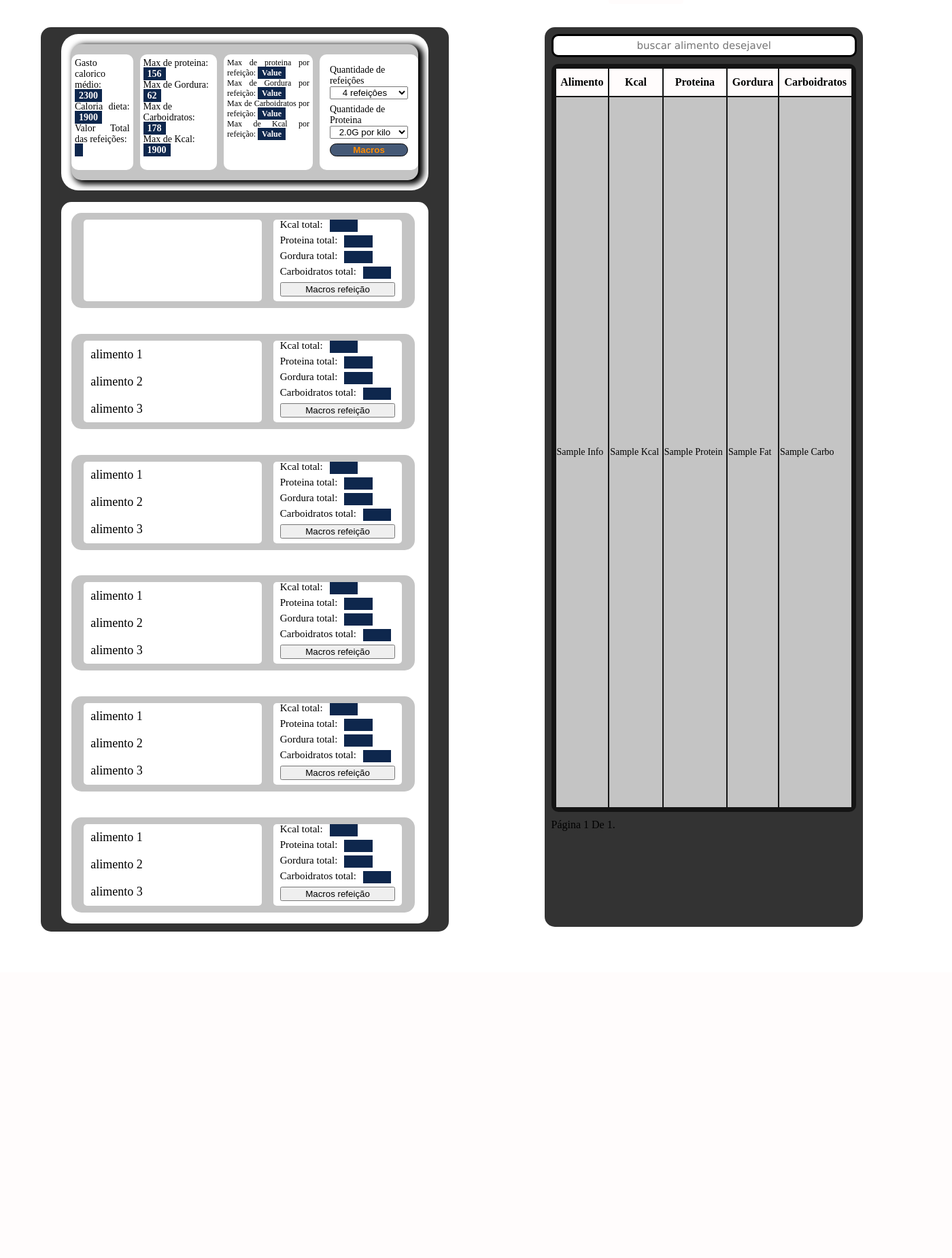
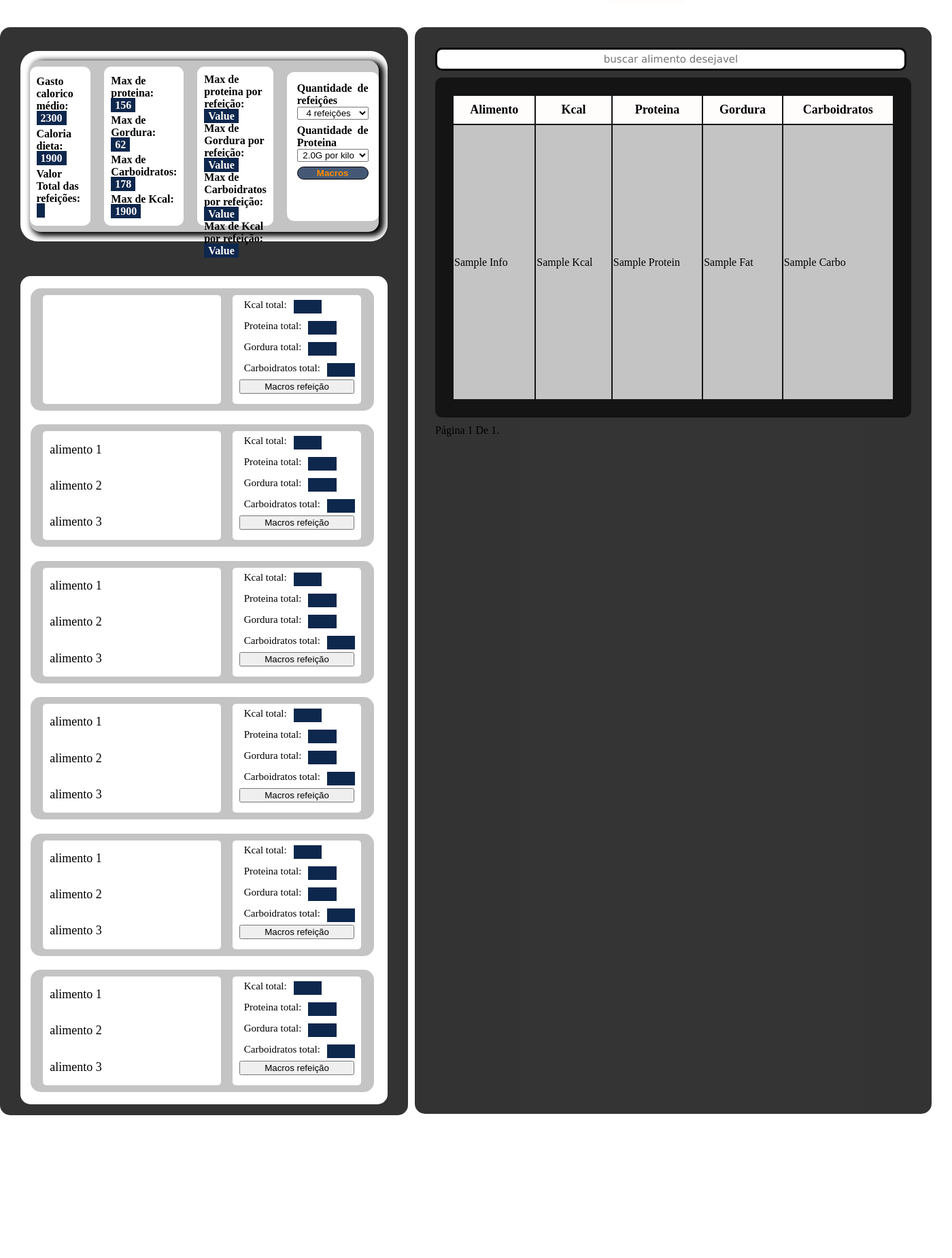
Before and after one commit to vitoradsp/Projeto-integrador, a Django app: template nutri/templates/paginas/create_diet.html in a window 1400 px wide. Shown: the part 143-1993 px from the top of the page at 68% size. Before the commit the page ends 1513 px from the top, so only its background shows below. Run offline with Django 4.2, Linux system fonts and the light colour scheme; the template is opened without the code that fills it: most values are stand-ins (such as "Sample title", 1, 10 or a date in 2020); parts of the project's set-up code (start-up, migrations or seed data) failed here and were passed over.

Commit message:
arrumando a tela criar dieta

```diff
--- a/templates/static/css/criar_dieta.css
+++ b/templates/static/css/criar_dieta.css
@@ -1,24 +1,21 @@
 /*criar dieta*/
 /*refeiçoes e macros do User*/
 .body_create_diet{
-    width: 95vw;
-    height: 100%;
-    display: grid;
-    grid-template-areas: 'dados'  'taco';
-    grid-template-columns: 1fr 1fr ;
-    grid-template-rows: 1fr;
+    width: 98vw;
+    height: 1800px;
+    display: flex;
+    justify-content: space-around;
     justify-items: center;
-    padding-left: 50px;
-    padding-bottom: 100px;
+    padding-bottom: 50px;
 }
 .container_dados_ref{
-    width: 100%;
-    height: 100%;
+    width: 800px;
+    height: 1600px;
     display: grid;
+    grid-area: dados;
     grid-template-areas: 'opçoes' 'refeicoes';
     grid-template-columns: 1fr;
-    grid-template-rows: 150px 1fr;
-    gap: 45px;
+    grid-template-rows: 350px 1fr;
     justify-items: center;
     align-items: center;
     background: rgba(1, 1, 1, 0.8);
@@ -27,17 +24,17 @@
 }
 .div_opçoes_de_ref{
     width: 90%;
-    height: 100%;
+    height: 80%;
     grid: opçoes;
     background-color: #FFFFFF;
     border-radius: 25px;
-    margin-top: 50px;
-    padding: 15px;
-    align-self: center;
+    display: flex;
+    align-items: center;
+    justify-content: center;
 }
 .container_dados_dieta_user{
-    width: 100%;
-    height: 100%;
+    width: 95%;
+    height: 90%;
     background-color: #C4C4C4;
     border-radius: 15px;
     box-shadow: black 5px 3px 8px 3px ;
@@ -45,20 +42,21 @@
     flex-direction: row;
     justify-content: space-between;
     align-items: center;
+    justify-content: center;
     text-align:justify;
-    gap: 10px;
+    gap: 20px;
 }
 .dados_dieta_user_linha1{
-    width:  120px;
-    height: 80%;
+    width:  130px;
+    height: 85%;
     background-color: #FFFFFF;
-    padding: 5px;
     display: flex;
-    text-align:justify;
+    text-align:start;
     flex-direction: column;
-    justify-items: center;
+    justify-content: space-around;
     font-weight: 600;
     border-radius: 10px;
+    padding: 10px;
 }
 .dados_dieta_user_linha1 > label > strong{
     padding: 2px;
@@ -69,15 +67,15 @@
 }
 .dados_dieta_user_linha2{
     background-color: #FFFFFF;
-    width:  180px;
-    height: 80%;
-    padding: 5px;
+    width:  130px;
+    height: 85%;
     display: flex;
-    text-align:justify;
+    text-align:start;
     flex-direction: column;
-    justify-items: center;
+    justify-content: space-around;
     border-radius: 10px;
     font-weight: 600;
+    padding: 10px;
 }
 .dados_dieta_user_linha2 > label > strong{
     padding: 2px;
@@ -88,15 +86,15 @@
 }
 .dados_dieta_user_linha3{
     background-color: #FFFFFF;
-    width:  300px;
-    height: 80%;
-    padding: 5px;
+    width:  130px;
+    height: 85%;
     display: flex;
-    text-align:justify;
+    text-align:start;
     flex-direction: column;
-    justify-items: center;
+    justify-content: space-around;
     border-radius: 10px;
     font-weight: 600;
+    padding: 10px;
 }
 .dados_dieta_user_linha3 > label > strong{
     padding: 2px;
@@ -107,7 +105,7 @@
 }
 .dados_dieta_user_opcoes{
     width: 180px;
-    height: 70%;
+    height: 75%;
     background-color: #FFFFFF;
     padding: 15px;
     display: flex;
@@ -144,7 +142,7 @@
 }
 /*refeiçoes e macros da refeição*/
 .container_refeiçoes_user{
-    width: 90%;
+    width: 85%;
     height: 95%;
     grid: refeicoes;
     background-color: #FFFFFF;
@@ -153,14 +151,15 @@
     justify-content: space-around;
     border-radius: 15px;
     padding: 15px;
-    gap: 35px;
+    gap: 15px;
 }
 .refeicoes_user_one,.refeicoes_user_two,.refeicoes_user_tree,.refeicoes_user_four,.refeicoes_user_five,.refeicoes_user_six{
     width: 95%;
-    height: 120px;
+    height: 160px;
     display: flex;
     flex-direction: row;
     justify-content:space-around;
+    flex-wrap: wrap;
     border-radius: 15px;
     padding:10px;
     background-color: #C4C4C4;
@@ -181,17 +180,17 @@
 .macros_refeicoes_one,.macros_refeicoes_two,.macros_refeicoes_tree,.macros_refeicoes_four,.macros_refeicoes_five,.macros_refeicoes_six{
     display:flex;
     flex-direction:column;
-    gap:5px;
     width: 35%;
     height:100%;
     background-color: white;
     padding-left:10px;
     padding-right:10px;
     border-radius:5px;
-    font-size: 15px;
+    font-size: 18px;
 }
 .macros_refeicoes_one >label > strong,.macros_refeicoes_two >label > strong,.macros_refeicoes_tree >label > strong,.macros_refeicoes_four > label > strong,.macros_refeicoes_five > label > strong,.macros_refeicoes_six > label > strong{
     width:15%;
+    height: 14px;
     background-color: #0E274D;
     padding:3px 8px 3px 8px;
     margin-left:10px;
@@ -199,26 +198,33 @@
 }
 .macros_refeicoes_one >label ,.macros_refeicoes_two >label ,.macros_refeicoes_tree >label ,.macros_refeicoes_four > label ,.macros_refeicoes_five > label ,.macros_refeicoes_six > label {
     width:100%;
-    height:18px;
+    height:10px;
     display:flex;
-    text-align:center;
+    text-align:start;
     line-height:14px;
-
+    padding: 7px;
+    margin-bottom: 7px;
 }
 
 /*tabela taco*/
+.tabela_taco{
+    width: 800px;
+    height: 1800px;
+    padding: 10px;
+}
 .container_tabela_taco{
     display: flex;
     flex-direction: column;
-    width: 100%;
-    height: 95%;
+    width: 700px;
+    height: 1538px;
     justify-items: center;
     background-color: rgba(1, 1, 1, 0.8);
-    margin-top: 40px;
+    margin-top: 30px;
     padding: 30px;
     text-transform: capitalize;
     gap: 10px;
     border-radius: 15px;
+    overflow-y: scroll;
 }
 .campo_de_busca_taco{
     width: 97%;
@@ -234,7 +240,7 @@
 .body_tabela_Taco{
     justify-items: center;
     width: 100%;
-    height: 1100px;
+    height: 500px;
     padding: 25px;
     background-color: rgba(1, 1, 1, 0.6); ;
     border-radius: 10px;
@@ -259,15 +265,17 @@
 }
 /*DADOS DA TABELA TACO */
 #alimentos_tabela_Taco{
-    background-color: #FFFFFF;
     width: 100%;
-    height: 900px;
+    height: 100px;
+    max-height: 750px;
+    overflow-y: scroll;
+    background-color: white;
 }
 #alimentos_tabela_Taco > tr{
     display: table-row;
     width: 90%;
-    height: 20px;
-    padding: 20px;
+    height: 10px;
+    padding: 10px;
     font-size: 16px;
     cursor:grabbing;
 }
@@ -283,28 +291,15 @@
     background-color: darkorange ;
     color: white;
 }
-@media only screen and (max-width: 1600px) {
-    .body_create_diet{
-        width: 95vw;
-        height: 100%;
+@media only screen and (max-width: 1650px) {
+    .container_dados_ref{
+        width: 600px;
+        height: 1600px;
         display: grid;
-        grid-template-areas: 'dados'  'taco';
-        grid-template-columns: 600px 1fr ;
-        grid-template-rows: 1fr;
-        justify-self:center;
-        justify-content:center;
-        justify-items: center;
-        padding-bottom: 100px;
-    }
-    .container_dados_ref{
-        width: 100%;
-        height: 100%;
-        display: grid;
+        grid-area: dados;
         grid-template-areas: 'opçoes' 'refeicoes';
         grid-template-columns: 1fr;
-        grid-template-rows: 200px 1fr;
-        justify-self: center;
-        justify-content: center;
+        grid-template-rows: 350px 1fr;
         justify-items: center;
         align-items: center;
         background: rgba(1, 1, 1, 0.8);
@@ -312,152 +307,169 @@
         border-radius: 15px;
     }
     .div_opçoes_de_ref{
-        width: 60%;
-        height: 100%;
-        margin-top: 50px;
-        padding: 15px;
-        align-self: center;
-        justify-items: center;
+        width: 90%;
+        height: 80%;
+        grid: opçoes;
+        background-color: #FFFFFF;
+        border-radius: 25px;
+        display: flex;
         align-items: center;
+        justify-content: center;
     }
     .container_dados_dieta_user{
-        width: 100%;
-        height: 100%;
+        width: 95%;
+        height: 90%;
+        background-color: #C4C4C4;
+        border-radius: 15px;
+        box-shadow: black 5px 3px 8px 3px ;
         display: flex;
         flex-direction: row;
         justify-content: space-between;
         align-items: center;
-        text-align:start ;
-        gap: 10px;
+        justify-content: center;
+        text-align:justify;
+        gap: 20px;
     }
     .dados_dieta_user_linha1{
-        width:  140px;
-        height: 80%;
-        padding: 5px;
+        width:  100px;
+        height: 85%;
+        background-color: #FFFFFF;
         display: flex;
-        text-align:justify;
+        text-align:start;
         flex-direction: column;
-        justify-items: center;
-        font-weight: 400;
+        justify-content: space-around;
+        font-weight: 600;
         border-radius: 10px;
-        font-size: 14px;
+        padding: 10px;
     }
     .dados_dieta_user_linha1 > label > strong{
         padding: 2px;
         padding-right: 6px;
         padding-left: 6px;
+        color: #FFFCFC;
+        background-color: #0E274D;
     }
     .dados_dieta_user_linha2{
-        width:  180px;
-        height: 80%;
-        padding: 5px;
+        background-color: #FFFFFF;
+        width:  100px;
+        height: 85%;
         display: flex;
         text-align:start;
         flex-direction: column;
-        justify-items: center;
+        justify-content: space-around;
         border-radius: 10px;
-        font-weight: 400;
-        font-size: 14px;
+        font-weight: 600;
+        padding: 10px;
     }
     .dados_dieta_user_linha2 > label > strong{
         padding: 2px;
         padding-right: 6px;
         padding-left: 6px;
+        color: #FFFCFC;
+        background-color: #0E274D;
     }
     .dados_dieta_user_linha3{
-        width:  210px;
-        height: 80%;
-        padding: 5px;
+        background-color: #FFFFFF;
+        width:  100px;
+        height: 85%;
         display: flex;
-        text-align:justify;
+        text-align:start;
         flex-direction: column;
-        justify-items: center;
+        justify-content: space-around;
         border-radius: 10px;
-        font-size: 12px;
-        font-weight: 400;
+        font-weight: 600;
+        padding: 10px;
     }
     .dados_dieta_user_linha3 > label > strong{
         padding: 2px;
         padding-right: 6px;
         padding-left: 6px;
+        color: #FFFCFC;
+        background-color: #0E274D;
     }
     .dados_dieta_user_opcoes{
-        width: 200px;
-        height: 70%;
+        width: 150px;
+        height: 75%;
+        background-color: #FFFFFF;
         padding: 15px;
         display: flex;
         flex-direction: column;
+        border-radius: 10px;
         justify-items: center;
-        font-size:14px;
-        font-weight: 500;
+        font-weight: 700;
+        gap: 7px;
+    }
+    .dados_dieta_user_quant_prot > span > select {
+        width: 100%;
+        text-align: center;
+    }
+    .dados_dieta_user_quant_ref > span > select {
+        width: 100%;
+        text-align: center;
+    }
+    .button_macros{
+        width: 100%;
+        font-weight: 700;
+        border: #000000 solid 1px;
+        border-radius: 15px;
+        color: darkorange;
+        background-color: #0e274dc4;
+    }
+    .button_macros:hover{
+        width: 100%;
+        font-weight: 600;
+        border: #000000 solid 1px;
+        border-radius: 15px;
+        color: white;
+        background-color: #0E274D;
+        transition: 1s;
     }
     /*refeiçoes e macros da refeição*/
     .container_refeiçoes_user{
-        width: 60%;
+        width: 85%;
         height: 95%;
+        grid: refeicoes;
+        background-color: #FFFFFF;
         display: flex;
         flex-direction: column;
         justify-content: space-around;
+        border-radius: 15px;
         padding: 15px;
-        gap: 35px;
+        gap: 15px;
     }
-    .refeiçoes_user_one,.refeiçoes_user_two,.refeiçoes_user_tree,.refeiçoes_user_four,.refeiçoes_user_five,.refeiçoes_user_six{
-        width: 100%;
-        height: 120px;
+    .refeicoes_user_one,.refeicoes_user_two,.refeicoes_user_tree,.refeicoes_user_four,.refeicoes_user_five,.refeicoes_user_six{
+        width: 95%;
+        height: 160px;
         display: flex;
-        flex-direction: column;
+        flex-direction: row;
+        justify-content:space-around;
+        border-radius: 15px;
+        padding:10px;
+        background-color: #C4C4C4;
     }
-    /*tabela taco*/
-    .container_tabela_taco{
-        display: flex;
-        flex-direction: column;
-        width: 100%;
-        height:98%;
-        justify-items: center;
-        margin-top: 40px;
-        padding: 10px;
-        gap: 10px;
+    .alimentos_refeicoes_one,.alimentos_refeicoes_two,.alimentos_refeicoes_tree,.alimentos_refeicoes_four,.alimentos_refeicoes_five,.alimentos_refeicoes_six{
+        display:flex;
+        flex-direction:column;
+        justify-content:space-around;
+        width: 50% ;
+        height:100%;
+        background-color: white;
+        padding-left:10px;
+        padding-right: 10px;
+        border-radius:5px;
+        font-size:18px;
+        overflow:hidden;
     }
-    .campo_de_busca_taco{
-        width: 97%;
-        text-align: center;
-        height: 20px;
-        padding: 4px;
+    .macros_refeicoes_one,.macros_refeicoes_two,.macros_refeicoes_tree,.macros_refeicoes_four,.macros_refeicoes_five,.macros_refeicoes_six{
+        display:flex;
+        flex-direction:column;
+        width: 35%;
+        height:100%;
+        background-color: white;
+        padding-left:10px;
+        padding-right:10px;
+        border-radius:5px;
         font-size: 15px;
-        font-family:'Lucida Sans', 'Lucida Sans Regular', 'Lucida Grande', 'Lucida Sans Unicode', Geneva, Verdana, sans-serif;
     }
 
-    .body_tabela_Taco{
-        justify-items: center;
-        width: 100%;
-        height: 1100px;
-        padding: 5px;
-    }
-    /*TITULO DA TABELA TACO */
-    .titulos_tabela{
-        width: 100%;
-        height: 40px;
-        padding: 10px;
-    }
-    .titulos_tabela > tr{
-        width: 100%;
-        height: 100%;
-        padding: 5px;
-    }
-    .th_alimento,.th_kcal,.th_prot,.th_carb,.th_gordura{
-        padding: 5px;
-        font-size: 16px;
-    }
-    /*DADOS DA TABELA TACO */
-    #alimentos_tabela_Taco{
-        width: 100%;
-        height: 900px;
-    }
-    #alimentos_tabela_Taco > tr{
-        display: table-row;
-        width: 90%;
-        height: 20px;
-        padding: 20px;
-        font-size: 14px;
-    }
-  }
+}
--- a/templates/static/js/criar_dieta.js
+++ b/templates/static/js/criar_dieta.js
@@ -1,6 +1,6 @@
 console.log('javascript entrou')
 /* calculos abaixo sobre refeições */
-let dados_taco=[];
+
 alimentos_refeicao=function(numero_da_ref){
     switch (numero_da_ref) {
         case 1:
@@ -44,8 +44,8 @@ macros_refeicao = function(numero_da_ref){
     let alimento_row_3= alimentos[2];
 
 }
-function adicionar(){
-    let alimento = document.getElementById('td_alimento_1').innerHTML;
+function adicionar(this){
+    let alimento = this ;
     let alimento_da_ref_1_row_1 = document.getElementById('alimentos_linha_1_ref_1').innerHTML;
     let alimento_da_ref_1_row_2 = document.getElementById('alimentos_linha_2_ref_1').innerHTML;
     let alimento_da_ref_1_row_3 = document.getElementById('alimentos_linha_3_ref_1').innerHTML;
```
